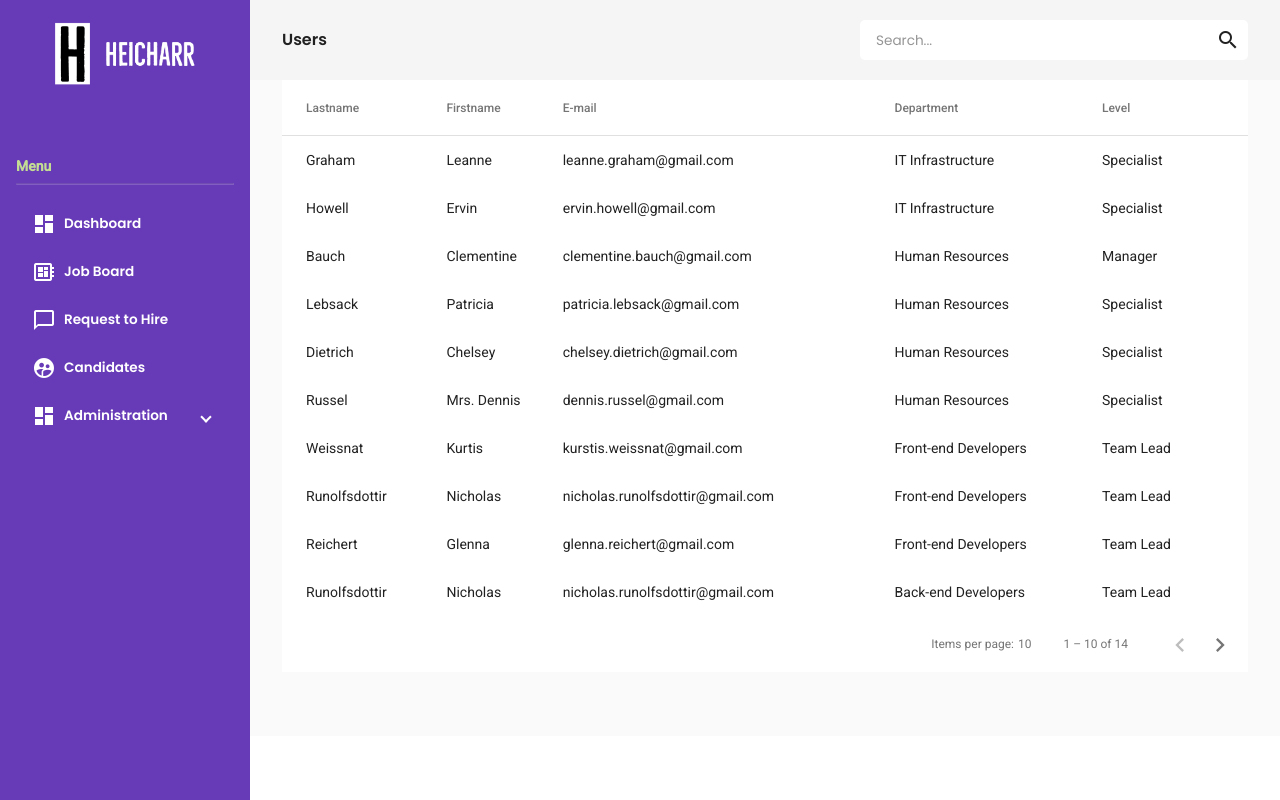
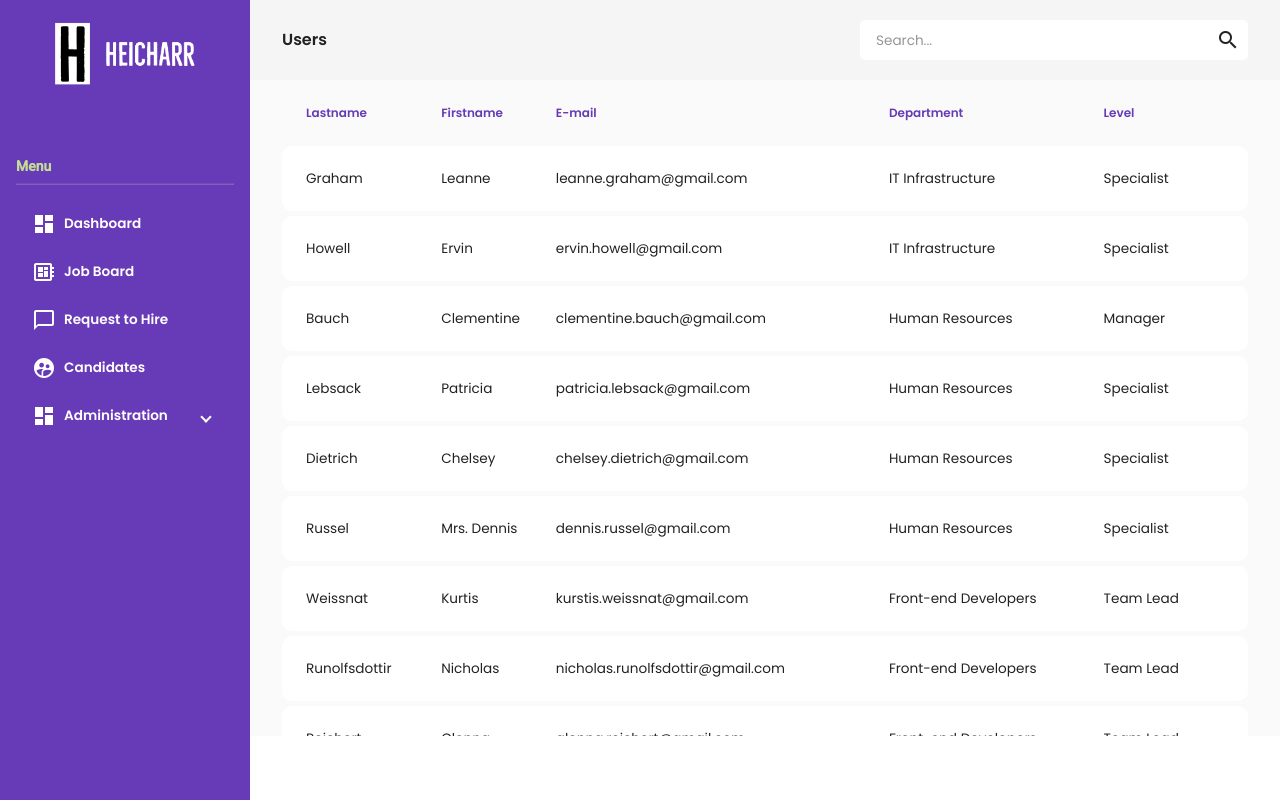
Before and after one commit to lanzoninicola/angular-hr-material, an Angular app: page /users/list in a window 1280 px wide. Built offline with nearby package versions, Linux system fonts and the light colour scheme; data requests are answered from the project's data file.

Commit message:
Change TableDataComponent style

```diff
--- a/src/app/shared/components/table-data/table-data.component.html
+++ b/src/app/shared/components/table-data/table-data.component.html
@@ -20,6 +20,7 @@
     [length]="tableDataSource$.value.length"
     [pageSize]="pageSize$.value"
     (page)="onPageChange($event)"
+    [hidePageSize]="true"
   >
   </mat-paginator>
 </div>
--- a/src/app/shared/components/table-data/table-data.component.scss
+++ b/src/app/shared/components/table-data/table-data.component.scss
@@ -4,12 +4,54 @@
   justify-content: space-between;
 }
 
-.mat-row .mat-cell {
-  border-bottom: 1px solid transparent;
-  border-top: 1px solid transparent;
-  cursor: pointer;
+table {
+  border-collapse: separate;
+  border-spacing: 0 5px;
+  background-color: transparent;
+  font-family: Poppins, "san-serif";
+
+  --border-radius: 10px;
+
+  &.mat-table {
+    border-spacing: 0 5px;
+  }
 }
 
-.mat-row:hover .mat-cell {
-  background-color: rgba(103, 58, 183, 0.2);
+th.mat-header-cell {
+  border: none;
+  color: var(--primary-color);
+  font-weight: 600;
 }
+
+.mat-row {
+  background-color: white;
+  cursor: pointer;
+  height: 65px;
+
+  td:first-child {
+    border-top-left-radius: var(--border-radius);
+    border-bottom-left-radius: var(--border-radius);
+  }
+
+  td:last-child {
+    border-top-right-radius: var(--border-radius);
+    border-bottom-right-radius: var(--border-radius);
+  }
+
+  td.mat-cell {
+    border: none;
+  }
+
+  &:hover {
+    background-color: var(--tertiary-color);
+    transition: all 150ms ease-in;
+  }
+
+  .mat-cell {
+    font-size: 0.85rem;
+  }
+}
+
+.mat-paginator {
+  background: transparent;
+}
--- a/src/app/shared/components/table-data/table-data.component.ts
+++ b/src/app/shared/components/table-data/table-data.component.ts
@@ -7,6 +7,9 @@ import {
   TableColumn,
   TableColumnDataSourceFieldName,
 } from '../../types/table.types';
+
+// TODO: styling buttons in paginator. Maybe with a directive
+// https://stackoverflow.com/questions/53646259/how-to-customize-mat-paginator-in-angular-material
 
 @Component({
   selector: 'ahr-table-data',
```
